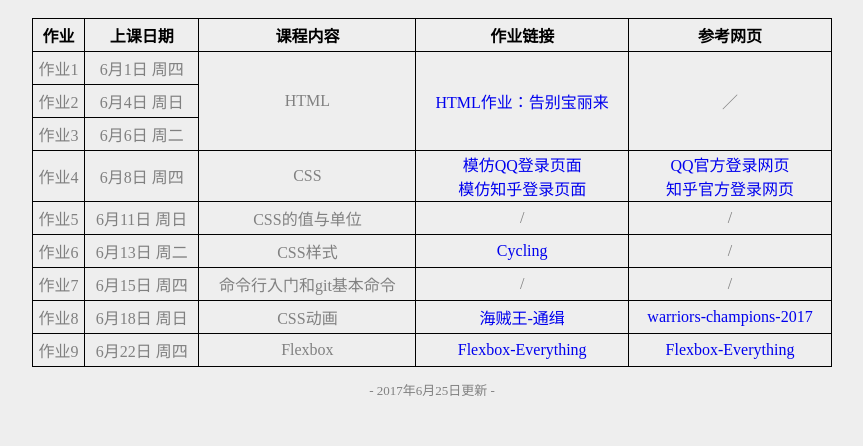
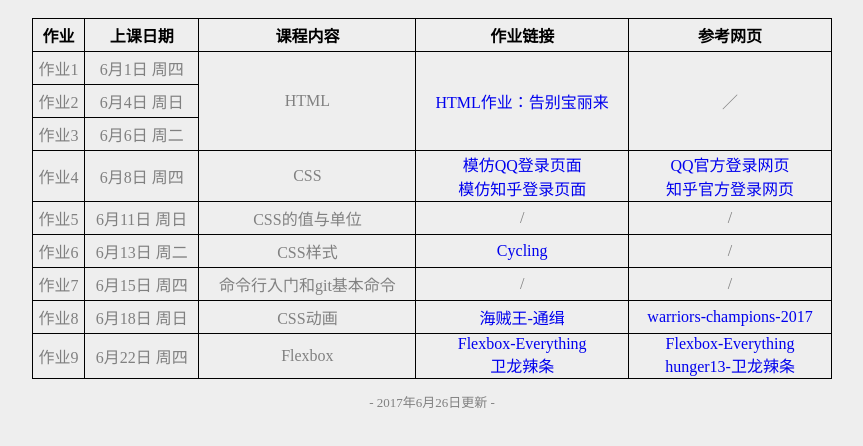
Before and after one commit to lixiaochichn/homework, a plain HTML site: page index.html in a window 1280 px wide. Shown: the part 146-592 px from the top of the page, without its empty margins (216-1079 px from the left). Drawn offline with Linux system fonts and the light colour scheme.

Commit message:
add new0626

```diff
--- a/index.html
+++ b/index.html
@@ -87,12 +87,17 @@
             <td>作业9</td>
             <td>6月22日 周四</td>
             <td>Flexbox</td>
-            <td><a href="https://lixiaochichn.github.io/Flexbox-Everything/">Flexbox-Everything</a></td>
-            <td><a href="https://twhy.github.io/flexbox-everything/">Flexbox-Everything</a></td>
+            <td><a href="https://lixiaochichn.github.io/Flexbox-Everything/">Flexbox-Everything</a><br><a href="https://lixiaochichn.github.io/weilong/">卫龙辣条</a>
+            </td>
+            <td><a href="https://twhy.github.io/flexbox-everything/">Flexbox-Everything</a><br>
+            <a href="https://hunger13.github.io/Test/felx/">hunger13-卫龙辣条</a>
+            </td>
+
         </tr>
+
     </thead>
 </table>
-    <p id="date">- 2017年6月25日更新 -</p>
+    <p id="date">- 2017年6月26日更新 -</p>
 
 
 </body>
```
